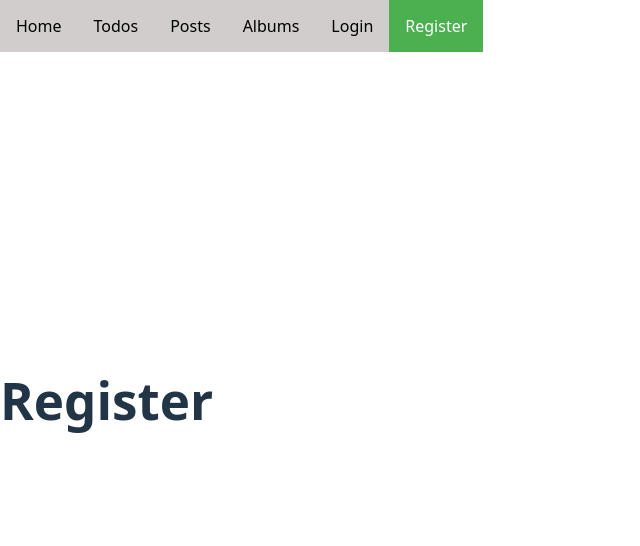
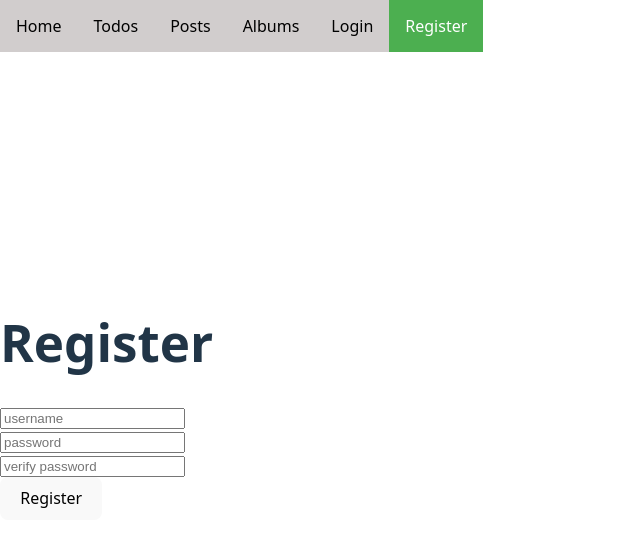
Before and after one commit to tehilabenmoshe/full_stack_project5, a React (Vite) app in the folder project5/: page /register in a window 1280 px wide. Shown: the top 546 px of the page, without its empty margins (0-640 px from the left). Built offline with nearby package versions, Linux system fonts and the light colour scheme.

Commit message:
minimal register

```diff
--- a/project5/src/pages/Register.jsx
+++ b/project5/src/pages/Register.jsx
@@ -1,5 +1,73 @@
-import React from 'react';
+import { useState } from 'react';
+import { useNavigate } from 'react-router-dom';
 
-export default function Register() {
-    return <h1>Register</h1>;
+function Register() {
+  const [username, setUsername] = useState('');
+  const [password, setPassword] = useState('');
+  const [verify, setVerify] = useState('');
+  const [error, setError] = useState('');
+  const navigate = useNavigate();
+
+  const handleRegister = async (e) => {
+    e.preventDefault();
+
+    if (password !== verify) {
+      setError('the passwords do not match');
+      return;
+    }
+
+    const res = await fetch(`http://localhost:3000/users?username=${username}`);
+    const users = await res.json();
+
+    if (users.length > 0) {
+      setError('username already exists');
+      return;
+    }
+
+    const newUser = {
+      username,
+      website: password
+    };
+
+    const createdRes = await fetch('http://localhost:3000/users', {
+      method: 'POST',
+      headers: { 'Content-Type': 'application/json' },
+      body: JSON.stringify(newUser)
+    });
+
+    const createdUser = await createdRes.json();
+
+    localStorage.setItem('user', JSON.stringify(createdUser));
+    navigate('/home');
+  };
+
+  return (
+    <div>
+      <h1>Register</h1>
+      <form onSubmit={handleRegister}>
+        <input
+          type="text"
+          placeholder="username"
+          value={username}
+          onChange={(e) => setUsername(e.target.value)}
+        /><br />
+        <input
+          type="password"
+          placeholder="password"
+          value={password}
+          onChange={(e) => setPassword(e.target.value)}
+        /><br />
+        <input
+          type="password"
+          placeholder="verify password"
+          value={verify}
+          onChange={(e) => setVerify(e.target.value)}
+        /><br />
+        <button type="submit">Register</button>
+      </form>
+      {error && <p>{error}</p>}
+    </div>
+  );
 }
+
+export default Register;
```
Also changed, not shown: 1 other file (tests, documents, lock files or other folders).
